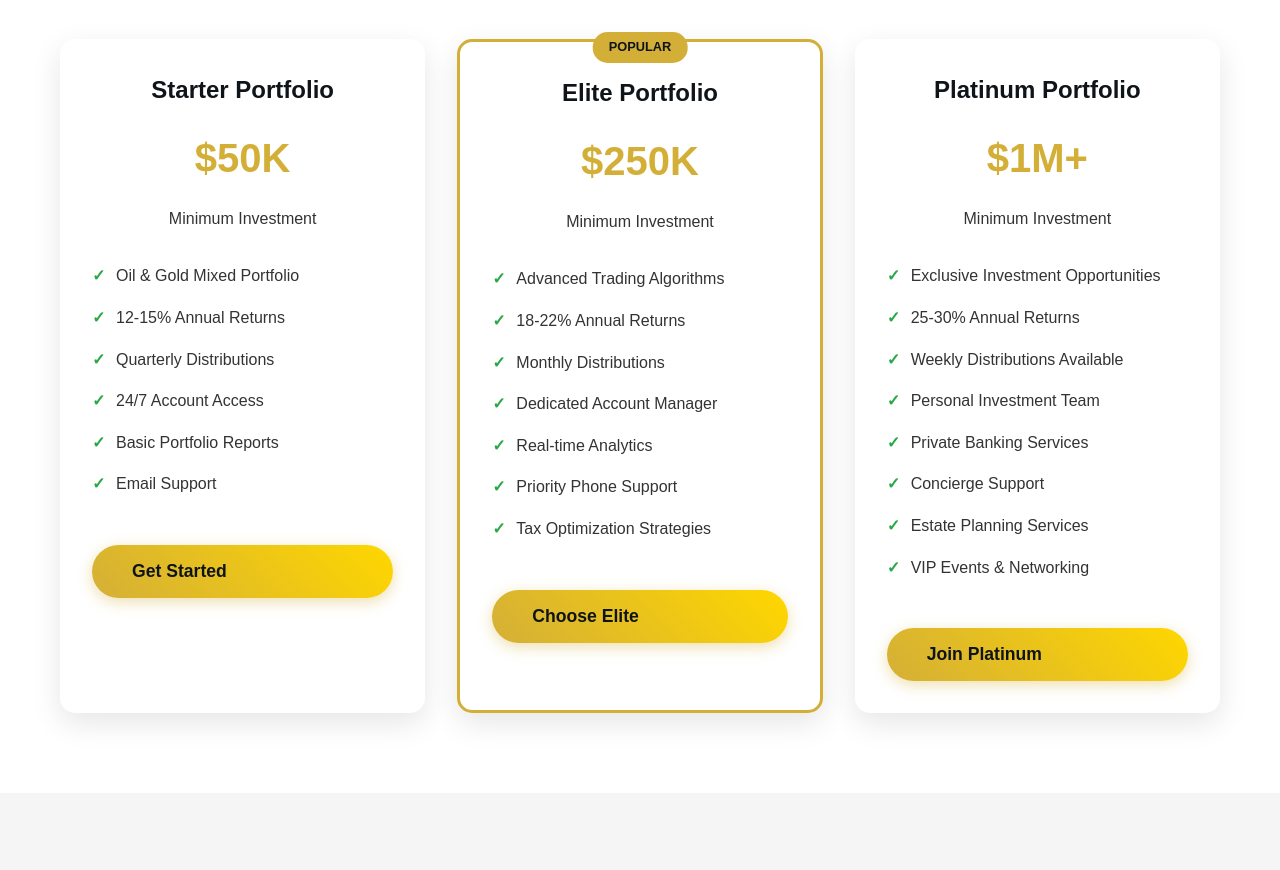
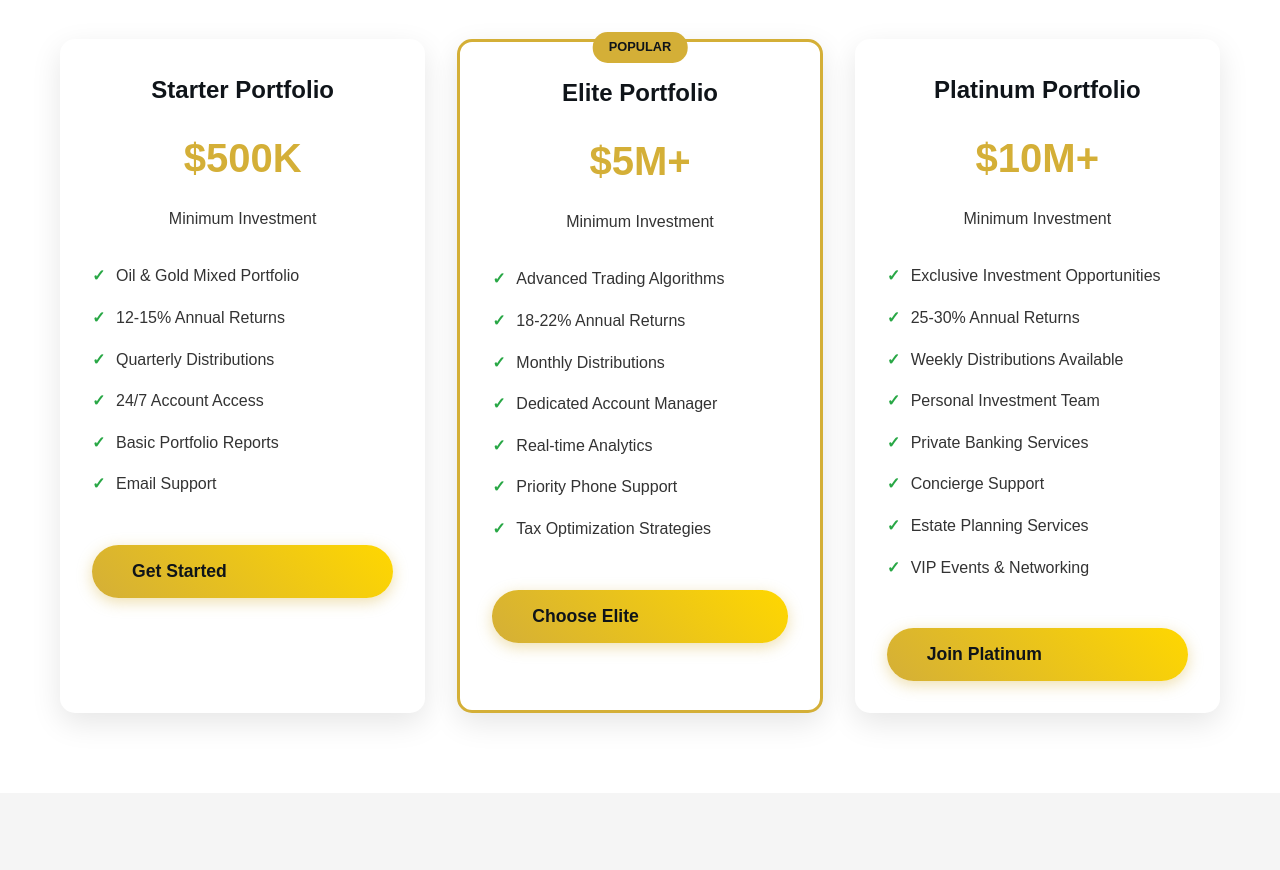
Before and after one commit to merlinmoore001-cmd/investhere, a plain HTML site: page index.html in a window 1280 px wide. Shown: the part 2180-3050 px from the top of the page. Drawn offline with Linux system fonts and the light colour scheme.

Commit message:
Update index.html

```diff
--- a/index.html
+++ b/index.html
@@ -135,7 +135,7 @@
             <div class="plans-grid">
                 <div class="plan-card fade-in">
                     <h3 class="plan-title">Starter Portfolio</h3>
-                    <div class="plan-price">$50K</div>
+                    <div class="plan-price">$500K</div>
                     <p style="text-align: center; margin-bottom: 1.5rem;">Minimum Investment</p>
                     <ul class="plan-features">
                         <li>Oil & Gold Mixed Portfolio</li>
@@ -150,7 +150,7 @@
 
                 <div class="plan-card popular fade-in">
                     <h3 class="plan-title">Elite Portfolio</h3>
-                    <div class="plan-price">$250K</div>
+                    <div class="plan-price">$5M+</div>
                     <p style="text-align: center; margin-bottom: 1.5rem;">Minimum Investment</p>
                     <ul class="plan-features">
                         <li>Advanced Trading Algorithms</li>
@@ -166,7 +166,7 @@
 
                 <div class="plan-card fade-in">
                     <h3 class="plan-title">Platinum Portfolio</h3>
-                    <div class="plan-price">$1M+</div>
+                    <div class="plan-price">$10M+</div>
                     <p style="text-align: center; margin-bottom: 1.5rem;">Minimum Investment</p>
                     <ul class="plan-features">
                         <li>Exclusive Investment Opportunities</li>
```
